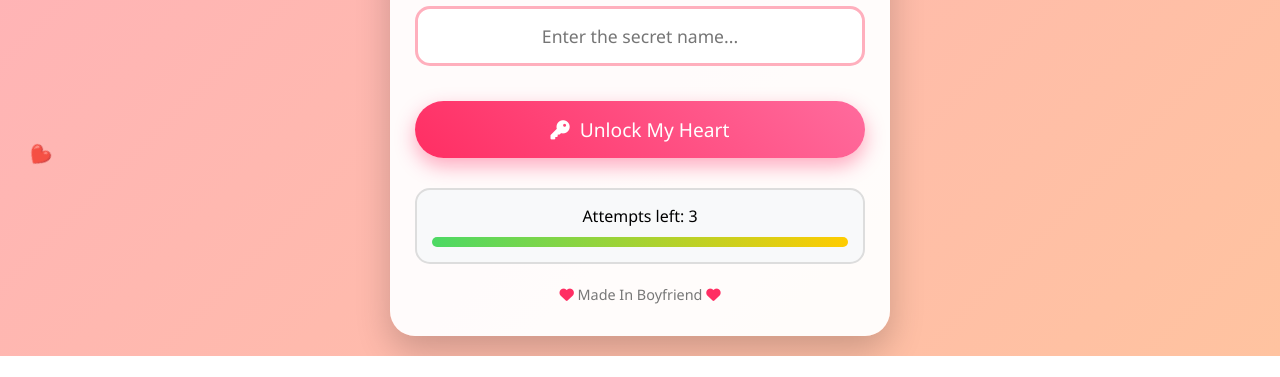
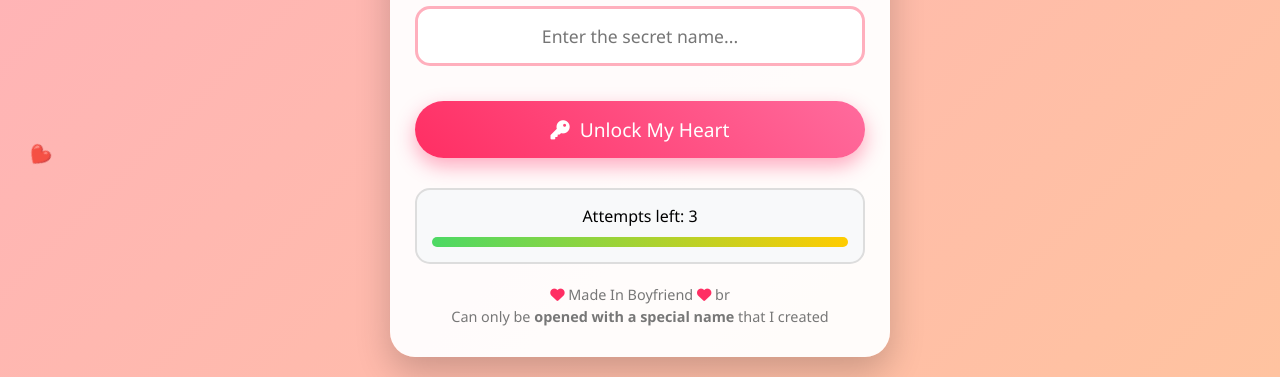
Before and after one commit to Kyy74-ai/Valentine-day, a plain HTML site: page index.html in a window 1280 px wide. Shown: the part 562-939 px from the top of the page. Before the commit the page ends 918 px from the top, so only its background shows below. Drawn offline with Linux system fonts and the light colour scheme.

Commit message:
Update index.html

```diff
--- a/index.html
+++ b/index.html
@@ -48,7 +48,8 @@
         </div>
 
         <p class="footer">
-           <i class="fas fa-heart" style="color:#ff2e63"></i>  Made In Boyfriend <i class="fas fa-heart" style="color:#ff2e63"></i>
+           <i class="fas fa-heart" style="color:#ff2e63"></i>  Made In Boyfriend <i class="fas fa-heart" style="color:#ff2e63"></i> br
+            <br> Can only be <strong>opened with a special name</strong> that I created
         </p>
     </div>
 
```
